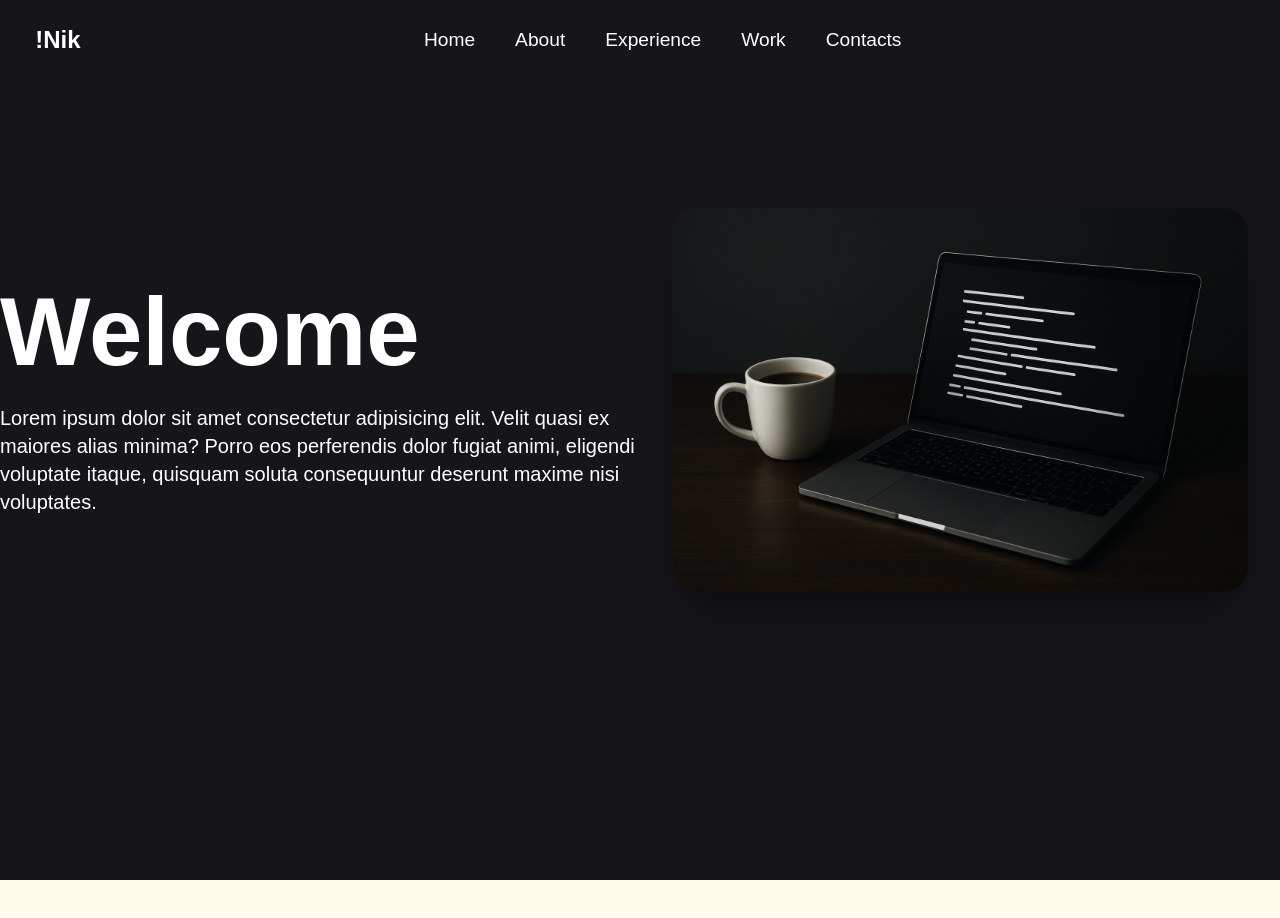
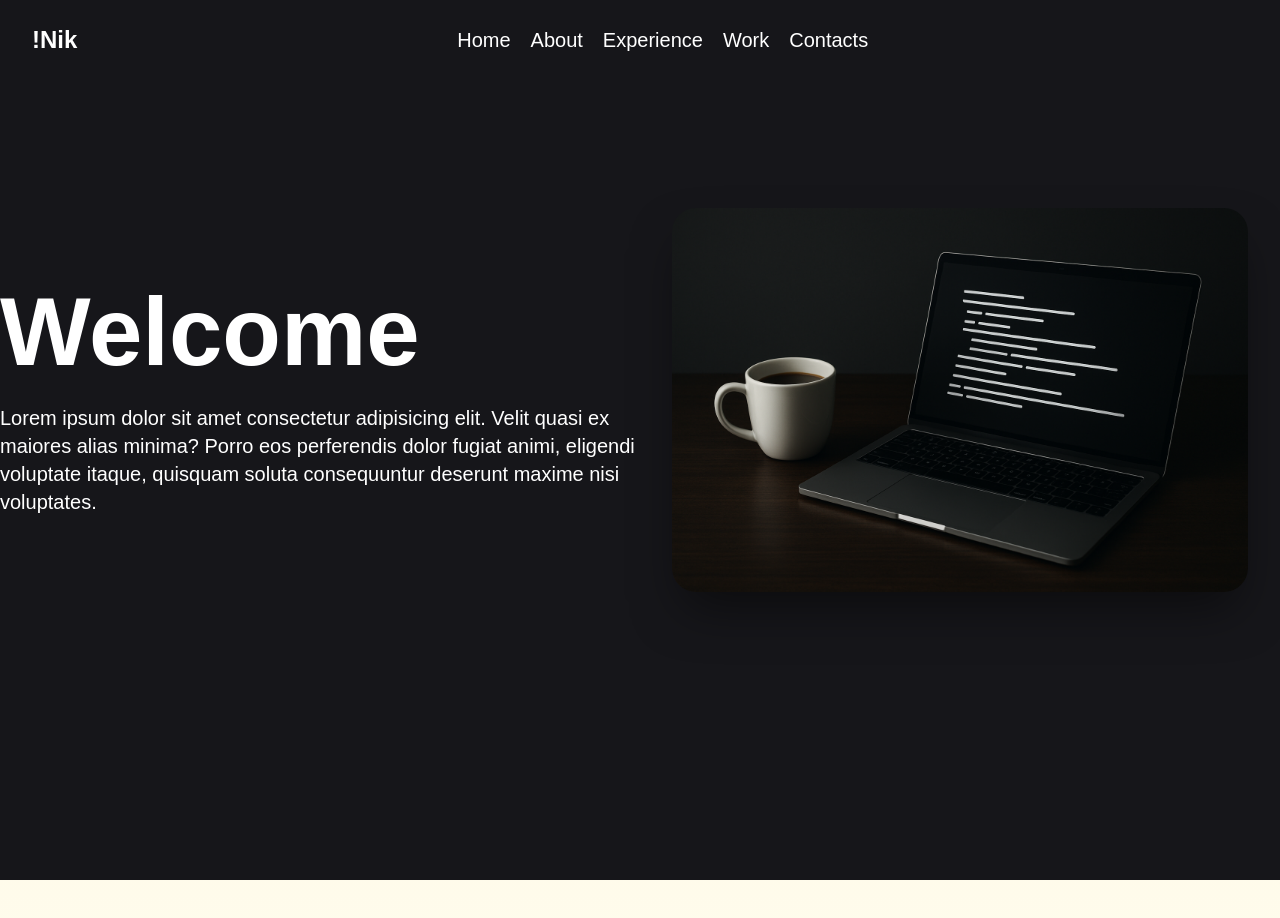
Before and after one commit to Nik91K/cv-website, a React (Vite) app: page / in a window 1280 px wide. Shown: the top 918 px of the page. Built offline with nearby package versions, Linux system fonts and the light colour scheme; a web font is replaced by a local one.

Commit message:
removed the css file from the header

```diff
--- a/src/components/layout/Header/HeaderNav.tsx
+++ b/src/components/layout/Header/HeaderNav.tsx
@@ -7,8 +7,8 @@ const HeaderNav: React.FC<HeaderNavigationProps> = ({
 }) => {
 
     return (
-        <nav className="header-links">
-            <ul className="header-menu flex text-2xl gap-5">
+        <nav className="flex justify-center mx-auto whitespace-nowrap">
+            <ul className="flex text-xl gap-5">
                 {items.map((item) =>
                     <li key={item.id}>
                         <a
--- a/src/components/layout/Header/index.tsx
+++ b/src/components/layout/Header/index.tsx
@@ -1,5 +1,4 @@
 import { useEffect, useState } from 'react'
-import './style.css'
 import HeaderNav from './HeaderNav'
 
 const Header = () => {
@@ -19,10 +18,10 @@ const Header = () => {
   }, [])
 
   return (
-    <header className={`header ${scrolled ? "scrolled" : ""}`}>
-      <div className="header-container">
+    <header className={`w-full px-[4vh] h-[10vh] sticky top-0 z-[1000] transition-all duration-300 ease-in-out backdrop-blur-[0px] ${scrolled ? " bg-[var(--transparent-color)] backdrop-blur-[15px] border-b border-white/10 shadow-md"  : ""}`}>
+      <div className="h-full w-full flex justify-between items-center">
         <div className="font-bold text-2xl">
-          <a href='/#home' className="link">
+          <a href='/#home' className="link whitespace-nowrap">
             !Nik
           </a>
         </div>
--- a/src/components/layout/Header/style.css
+++ /dev/null
@@ -1,45 +0,0 @@
-.header {
-    width: 100%;
-    padding: 0 4.4vh;
-    background-color: transparent;
-    height: 10vh;
-    position: sticky;
-    top: 0;
-    z-index: 1000;
-    transition: all 0.3s ease-in-out;
-    backdrop-filter: blur(0px);
-}
-
-.header.scrolled {
-    background-color: rgba(0, 0, 0, 0.397);
-    backdrop-filter: blur(15px);
-    border-bottom: 1px solid rgba(255, 255, 255, 0.1);
-    box-shadow: 0 4px 6px -1px rgba(0, 0, 0, 0.1);
-}
-
-.header-container {
-    height: 100%;
-    width: 100%;
-    display: flex;
-    justify-content: space-between;
-    align-items: center;
-}
-
-.header-links {
-    display: flex;
-    justify-content: center;
-    white-space: nowrap;
-    margin-left: auto;
-    margin-right: auto;
-}
-
-.header-links ul {
-    display: flex;
-    gap: 40px;
-}
-
-.header-menu {
-    display: flex;
-    gap: 20px;
-    font-size: 1.2rem;
-}
--- a/src/index.css
+++ b/src/index.css
@@ -11,8 +11,8 @@
 :root {
   --primary-color: rgb(255, 255, 255);
   --secondary-color: rgb(10, 0, 27);
+  --transparent-color: rgba(0, 0, 0, 0.397);
   --font-family: 'Arial, sans-serif';
-  --background-color: rgb(10, 0, 27) fixed;
 }
 
 @layer base {
```
